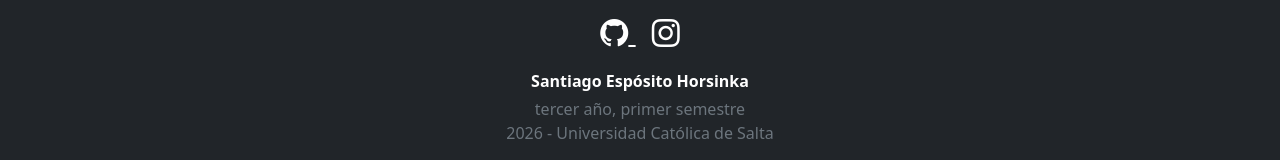
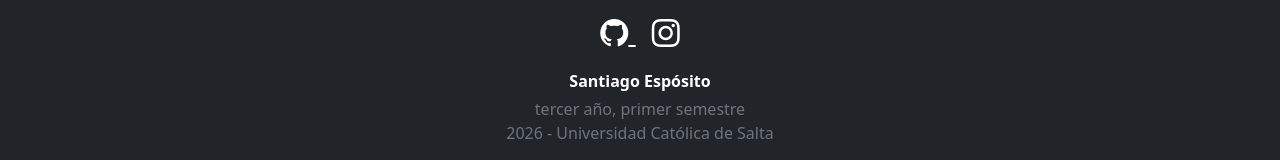
Before and after one commit to u1ni/LenguajesIII, a plain HTML site: page tp1-lenguajeIII/index.html in a window 1280 px wide. Shown: the part 990-1150 px from the top of the page. Drawn offline with nearby package versions, Linux system fonts and the light colour scheme.

Commit message:
Update index.html

```diff
--- a/tp1-lenguajeIII/index.html
+++ b/tp1-lenguajeIII/index.html
@@ -122,7 +122,7 @@
                     <i class="bi bi-instagram"></i>
                 </a>
             </div>
-            <p class="mb-1"><strong>Santiago Espósito Horsinka</strong></p>
+            <p class="mb-1"><strong>Santiago Espósito</strong></p>
             <p class="mb-0 text-secondary"> tercer año, primer semestre</p>
             <p class="mb-0 text-secondary"> 2026 - Universidad Católica de Salta</p>
         </div>
```
